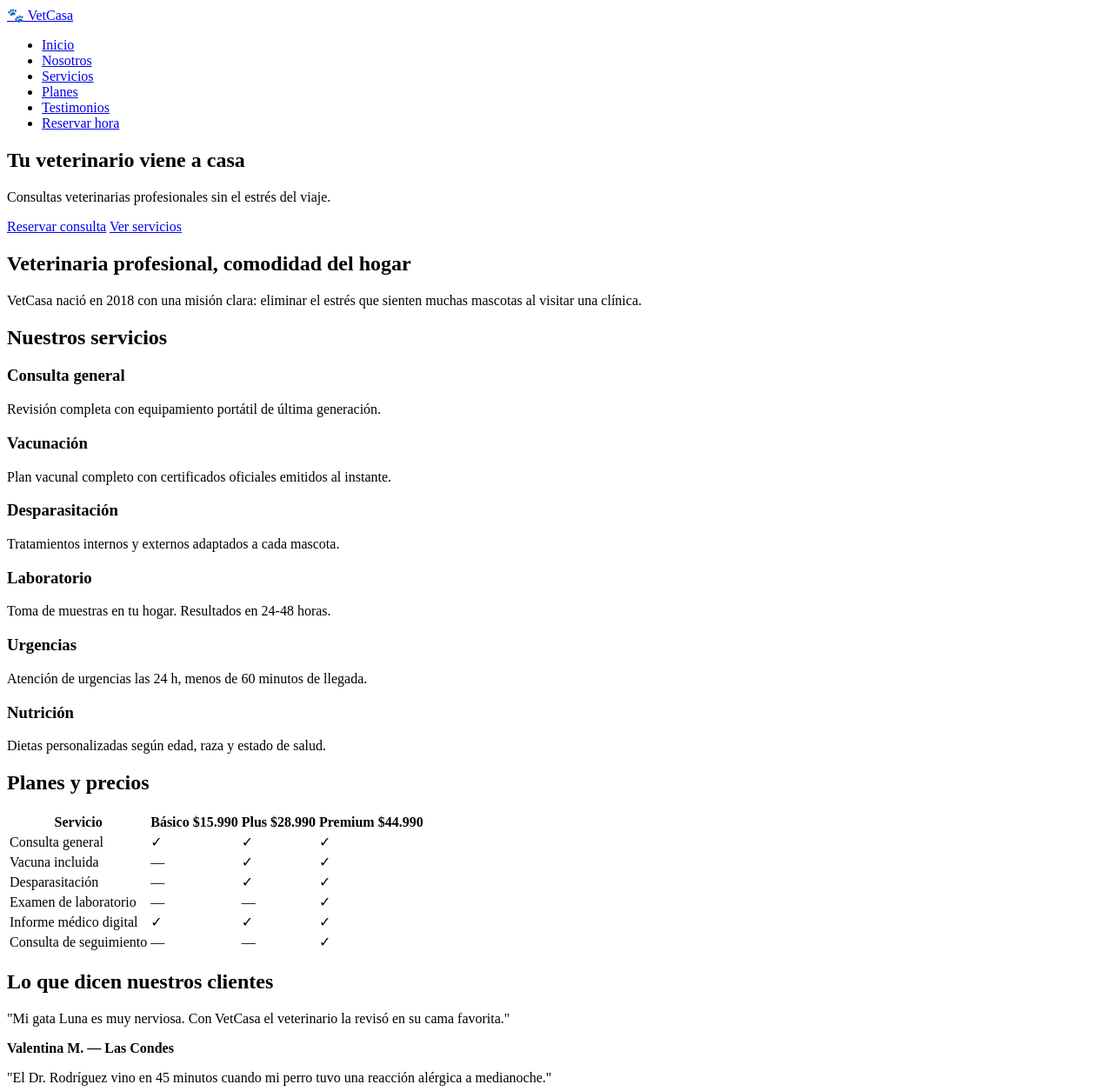
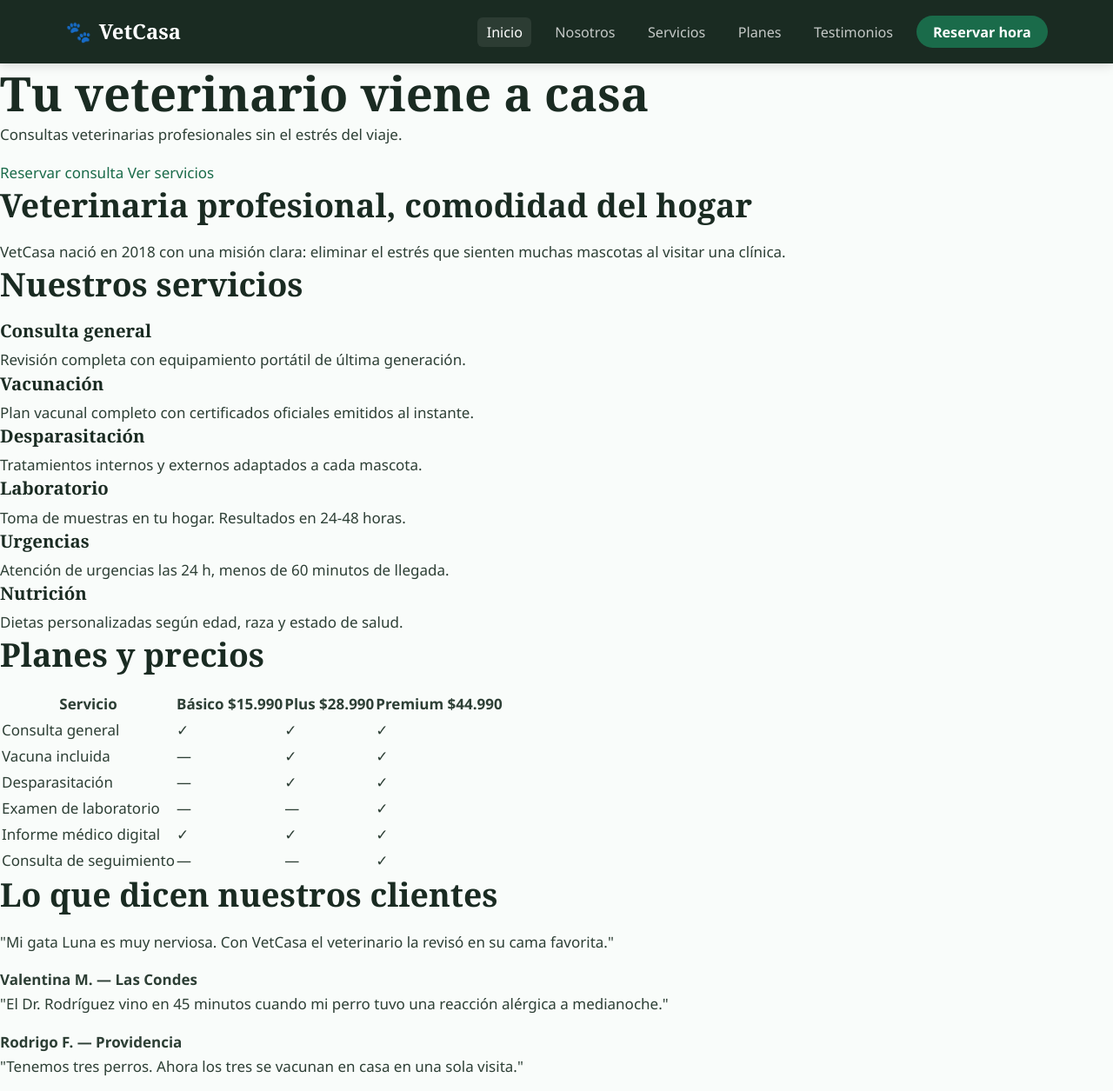
Before and after one commit to osotrvp/veterinaria-online, a plain HTML site: page index.html in a window 1280 px wide. Shown: the top 1255 px of the page at 87% size. Drawn offline with Linux system fonts and the light colour scheme.

Commit message:
feat: agrega estilos globales y variables CSS

```diff
--- a/index.html
+++ b/index.html
@@ -4,21 +4,32 @@
   <meta charset="UTF-8" />
   <meta name="viewport" content="width=device-width, initial-scale=1.0" />
   <title>VetCasa — Veterinaria a Domicilio</title>
+  <link rel="stylesheet" href="src/css/global.css" />
+  <link rel="stylesheet" href="src/css/home.css" />
 </head>
 <body>
 
   <header>
-    <nav id="navbar">
-      <a href="#inicio">🐾 VetCasa</a>
-      <ul>
-        <li><a href="#inicio">Inicio</a></li>
-        <li><a href="#nosotros">Nosotros</a></li>
-        <li><a href="#servicios">Servicios</a></li>
-        <li><a href="#planes">Planes</a></li>
-        <li><a href="#testimonios">Testimonios</a></li>
-        <li><a href="#contacto">Reservar hora</a></li>
-      </ul>
-    </nav>
+    <nav class="navbar" id="navbar">
+  <div class="nav-container">
+    <a href="#inicio" class="navbar-brand">
+      <span>🐾</span> VetCasa
+    </a>
+    <button class="nav-toggle" id="navToggle"
+            aria-label="Abrir menú" aria-expanded="false"
+            aria-controls="navMenu">
+      <span></span><span></span><span></span>
+    </button>
+    <ul class="nav-links" id="navMenu">
+      <li><a href="#inicio"      class="nav-link active">Inicio</a></li>
+      <li><a href="#nosotros"    class="nav-link">Nosotros</a></li>
+      <li><a href="#servicios"   class="nav-link">Servicios</a></li>
+      <li><a href="#planes"      class="nav-link">Planes</a></li>
+      <li><a href="#testimonios" class="nav-link">Testimonios</a></li>
+      <li><a href="#contacto"    class="nav-link nav-cta">Reservar hora</a></li>
+    </ul>
+  </div>
+</nav>
   </header>
 
   <main>
--- /dev/null
+++ b/src/css/global.css
@@ -0,0 +1,393 @@
+/* ============================================================
+   global.css — Estilos compartidos de VetCasa
+   ============================================================ */
+
+/* ── Variables CSS ──────────────────────────────────────────── */
+:root {
+  --color-primary:       #1a6b4a;
+  --color-primary-dark:  #134f37;
+  --color-primary-light: #e8f5ef;
+  --color-accent:        #f0a500;
+  --color-dark:          #1a2b22;
+  --color-text:          #2d3f35;
+  --color-text-muted:    #5a7068;
+  --color-white:         #ffffff;
+  --color-bg:            #f9fcfa;
+  --color-bg-alt:        #f0f7f3;
+  --color-border:        #d0e6da;
+
+  --font-heading: 'Georgia', 'Times New Roman', serif;
+  --font-body:    'Segoe UI', 'Helvetica Neue', Arial, sans-serif;
+  --font-size-base: 17px;
+  --line-height-base: 1.65;
+
+  --spacing-xs:  0.5rem;
+  --spacing-sm:  1rem;
+  --spacing-md:  1.5rem;
+  --spacing-lg:  2.5rem;
+  --spacing-xl:  4rem;
+
+  --radius-sm:   6px;
+  --radius-md:   12px;
+  --radius-lg:   20px;
+  --radius-full: 9999px;
+  --shadow-sm:   0 2px 8px rgba(26,107,74,.08);
+  --shadow-md:   0 6px 24px rgba(26,107,74,.12);
+  --shadow-lg:   0 12px 40px rgba(26,107,74,.16);
+
+  --transition: .2s ease;
+}
+
+/* ── Reset ──────────────────────────────────────────────────── */
+*, *::before, *::after {
+  box-sizing: border-box;
+  margin: 0;
+  padding: 0;
+}
+
+html {
+  scroll-behavior: smooth;
+  font-size: var(--font-size-base);
+}
+
+body {
+  font-family: var(--font-body);
+  font-size: 1rem;
+  line-height: var(--line-height-base);
+  color: var(--color-text);
+  background-color: var(--color-bg);
+}
+
+img {
+  max-width: 100%;
+  height: auto;
+  display: block;
+}
+
+a {
+  color: var(--color-primary);
+  text-decoration: none;
+  transition: color var(--transition);
+}
+a:hover { color: var(--color-primary-dark); }
+
+ul { list-style: none; }
+
+/* ── Utilidades ─────────────────────────────────────────────── */
+.container {
+  width: 100%;
+  max-width: 1180px;
+  margin: 0 auto;
+  padding: 0 var(--spacing-md);
+}
+
+.section {
+  padding: var(--spacing-xl) 0;
+}
+
+.section-label {
+  display: inline-block;
+  font-size: .82rem;
+  font-weight: 700;
+  letter-spacing: .1em;
+  text-transform: uppercase;
+  color: var(--color-primary);
+  background: var(--color-primary-light);
+  padding: .25rem .75rem;
+  border-radius: var(--radius-full);
+  margin-bottom: var(--spacing-sm);
+}
+
+.section-header {
+  text-align: center;
+  margin-bottom: var(--spacing-lg);
+}
+.section-header p { color: var(--color-text-muted); max-width: 540px; margin: 0 auto; }
+
+h1, h2, h3, h4 {
+  font-family: var(--font-heading);
+  color: var(--color-dark);
+  line-height: 1.25;
+}
+h1 { font-size: clamp(2rem, 5vw, 3.2rem); }
+h2 { font-size: clamp(1.5rem, 3.5vw, 2.2rem); margin-bottom: var(--spacing-sm); }
+h3 { font-size: 1.2rem; margin-bottom: .4rem; }
+h4 { font-size: 1rem; margin-bottom: .75rem; }
+
+p { margin-bottom: .9rem; }
+p:last-child { margin-bottom: 0; }
+
+.sr-only {
+  position: absolute;
+  width: 1px; height: 1px;
+  padding: 0; margin: -1px;
+  overflow: hidden;
+  clip: rect(0,0,0,0);
+  white-space: nowrap;
+  border: 0;
+}
+
+/* ── Botones ─────────────────────────────────────────────────── */
+.btn {
+  display: inline-block;
+  padding: .75rem 1.75rem;
+  border-radius: var(--radius-full);
+  font-size: .95rem;
+  font-weight: 600;
+  cursor: pointer;
+  border: 2px solid transparent;
+  transition: background var(--transition), color var(--transition),
+              transform var(--transition), box-shadow var(--transition);
+  text-decoration: none;
+  line-height: 1;
+}
+.btn-primary {
+  background: var(--color-primary);
+  color: var(--color-white);
+  border-color: var(--color-primary);
+}
+.btn-primary:hover {
+  background: var(--color-primary-dark);
+  border-color: var(--color-primary-dark);
+  color: var(--color-white);
+  transform: translateY(-2px);
+  box-shadow: var(--shadow-md);
+}
+.btn-outline {
+  background: transparent;
+  color: var(--color-white);
+  border-color: rgba(255,255,255,.5);
+}
+.btn-outline:hover {
+  background: rgba(255,255,255,.15);
+  border-color: var(--color-white);
+  color: var(--color-white);
+}
+.btn-full { width: 100%; text-align: center; }
+
+/* ── Navbar ──────────────────────────────────────────────────── */
+.navbar {
+  position: sticky;
+  top: 0;
+  z-index: 100;
+  background: var(--color-dark);
+  padding: 1rem 0;
+  box-shadow: 0 2px 12px rgba(0,0,0,.15);
+  transition: padding var(--transition);
+}
+.navbar.scrolled { padding: .6rem 0; }
+
+.nav-container {
+  display: flex;
+  align-items: center;
+  justify-content: space-between;
+  max-width: 1180px;
+  margin: 0 auto;
+  padding: 0 var(--spacing-md);
+}
+
+.navbar-brand {
+  display: flex;
+  align-items: center;
+  gap: .5rem;
+  font-size: 1.4rem;
+  font-weight: 700;
+  color: var(--color-white);
+  text-decoration: none;
+  font-family: var(--font-heading);
+}
+.navbar-brand:hover { color: var(--color-accent); }
+
+.nav-links {
+  display: flex;
+  align-items: center;
+  gap: var(--spacing-sm);
+}
+.nav-link {
+  color: rgba(255,255,255,.75);
+  font-size: .95rem;
+  font-weight: 500;
+  padding: .35rem .6rem;
+  border-radius: var(--radius-sm);
+  transition: color var(--transition), background var(--transition);
+  text-decoration: none;
+}
+.nav-link:hover, .nav-link.active {
+  color: var(--color-white);
+  background: rgba(255,255,255,.08);
+}
+.nav-cta {
+  background: var(--color-primary);
+  color: var(--color-white) !important;
+  padding: .45rem 1.1rem;
+  border-radius: var(--radius-full);
+  font-weight: 600;
+}
+.nav-cta:hover {
+  background: var(--color-accent) !important;
+  color: var(--color-dark) !important;
+}
+
+.nav-toggle {
+  display: none;
+  flex-direction: column;
+  gap: 5px;
+  background: none;
+  border: none;
+  cursor: pointer;
+  padding: .4rem;
+}
+.nav-toggle span {
+  display: block;
+  width: 24px;
+  height: 2px;
+  background: var(--color-white);
+  border-radius: 2px;
+  transition: transform var(--transition), opacity var(--transition);
+}
+.nav-toggle[aria-expanded="true"] span:nth-child(1) {
+  transform: translateY(7px) rotate(45deg);
+}
+.nav-toggle[aria-expanded="true"] span:nth-child(2) { opacity: 0; }
+.nav-toggle[aria-expanded="true"] span:nth-child(3) {
+  transform: translateY(-7px) rotate(-45deg);
+}
+
+/* ── Footer ──────────────────────────────────────────────────── */
+.footer {
+  background: var(--color-dark);
+  color: rgba(255,255,255,.7);
+  padding: var(--spacing-xl) 0 0;
+}
+.footer-grid {
+  display: grid;
+  grid-template-columns: 2fr 1fr 1fr 1fr;
+  gap: var(--spacing-lg);
+  padding-bottom: var(--spacing-lg);
+}
+.footer-logo {
+  display: inline-flex;
+  align-items: center;
+  gap: .4rem;
+  font-size: 1.3rem;
+  font-weight: 700;
+  color: var(--color-white);
+  font-family: var(--font-heading);
+  margin-bottom: var(--spacing-sm);
+  text-decoration: none;
+}
+.footer-logo:hover { color: var(--color-accent); }
+.footer-brand p { font-size: .9rem; line-height: 1.6; }
+.footer h4 {
+  color: var(--color-white);
+  margin-bottom: .75rem;
+  font-size: .95rem;
+}
+.footer-nav ul { display: flex; flex-direction: column; gap: .5rem; }
+.footer nav a, .footer-social a {
+  color: rgba(255,255,255,.65);
+  font-size: .9rem;
+  text-decoration: none;
+  transition: color var(--transition);
+}
+.footer nav a:hover, .footer-social a:hover { color: var(--color-accent); }
+.footer-contact a { color: rgba(255,255,255,.65); font-size: .9rem; }
+.footer-contact a:hover { color: var(--color-accent); }
+.footer-contact p { margin-bottom: .4rem; font-size: .9rem; }
+.social-links { display: flex; flex-direction: column; gap: .5rem; }
+.footer-bottom {
+  border-top: 1px solid rgba(255,255,255,.1);
+  padding: var(--spacing-md) 0;
+  display: flex;
+  justify-content: space-between;
+  flex-wrap: wrap;
+  gap: .5rem;
+}
+.footer-bottom p {
+  font-size: .82rem;
+  color: rgba(255,255,255,.45);
+  margin: 0;
+}
+
+/* ── Formulario ─────────────────────────────────────────────── */
+.form-group {
+  display: flex;
+  flex-direction: column;
+  gap: .4rem;
+  margin-bottom: var(--spacing-md);
+}
+.form-label {
+  font-size: .9rem;
+  font-weight: 600;
+  color: var(--color-text);
+}
+.form-input {
+  width: 100%;
+  padding: .75rem 1rem;
+  font-size: 1rem;
+  font-family: var(--font-body);
+  color: var(--color-text);
+  background: var(--color-white);
+  border: 2px solid var(--color-border);
+  border-radius: var(--radius-md);
+  transition: border-color var(--transition), box-shadow var(--transition);
+}
+.form-input:focus {
+  outline: none;
+  border-color: var(--color-primary);
+  box-shadow: 0 0 0 3px rgba(26,107,74,.15);
+}
+.form-input.error {
+  border-color: #d93025;
+  background: #fff9f9;
+}
+.form-textarea { resize: vertical; min-height: 120px; }
+.form-error {
+  font-size: .82rem;
+  color: #d93025;
+  font-weight: 500;
+  min-height: 1.1rem;
+}
+.form-exito {
+  margin-top: var(--spacing-sm);
+  padding: 1rem;
+  background: #e6f4ea;
+  border: 1px solid #34a853;
+  border-radius: var(--radius-md);
+  color: #1e6e35;
+  font-size: .95rem;
+}
+
+/* ── Media queries globales ─────────────────────────────────── */
+@media (max-width: 900px) {
+  .footer-grid { grid-template-columns: 1fr 1fr; }
+}
+
+@media (max-width: 768px) {
+  :root { --font-size-base: 16px; }
+
+  .nav-toggle { display: flex; }
+  .nav-links {
+    display: none;
+    flex-direction: column;
+    align-items: flex-start;
+    gap: .25rem;
+    position: absolute;
+    top: 100%;
+    left: 0;
+    right: 0;
+    background: var(--color-dark);
+    padding: var(--spacing-sm) var(--spacing-md) var(--spacing-md);
+    box-shadow: 0 8px 20px rgba(0,0,0,.2);
+  }
+  .nav-links.open { display: flex; }
+  .navbar { position: sticky; }
+
+  .footer-grid { grid-template-columns: 1fr; gap: var(--spacing-md); }
+  .footer-bottom { flex-direction: column; align-items: center; text-align: center; }
+  .section { padding: var(--spacing-lg) 0; }
+}
+
+@media (max-width: 480px) {
+  .btn { padding: .65rem 1.3rem; font-size: .9rem; }
+}
```
